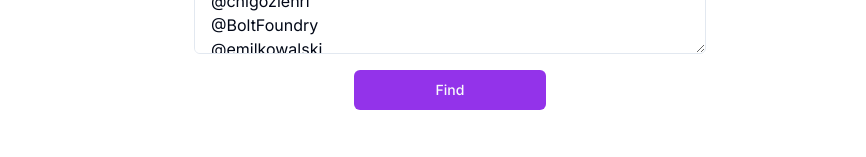
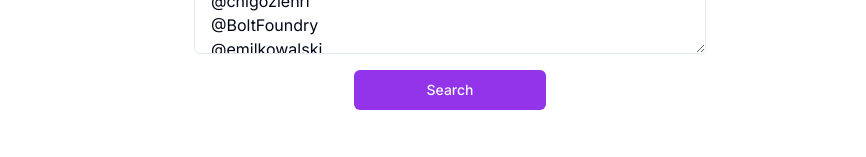
Before and after one commit to publicdirectory/publicdirectory, a Next.js app: page / in a window 1280 px wide. Shown: the part 273-430 px from the top of the page, without its empty margins (190-1056 px from the left). Built offline with nearby package versions, Linux system fonts and the light colour scheme.

Commit message:
added loading state

```diff
--- a/app/page.tsx
+++ b/app/page.tsx
@@ -22,10 +22,11 @@ import {
 import { Button } from "@/components/ui/button"
 import { Input } from "@/components/ui/input"
 import { Label } from "@/components/ui/label"
-import { Pencil, Plus } from "lucide-react"
+import { RefreshCcw, Pencil, Plus } from "lucide-react"
 import directory from "../public/directory.json"
 
 export default function Home() {
+  const [loading, setLoading] = useState(false)
   const [inputText, setInputText] = useState(
     "@Billboards3D\n@AkoolInc\n@chigozienri\n@BoltFoundry\n@emilkowalski_"
   )
@@ -124,6 +125,7 @@ export default function Home() {
   }
 
   const handleButtonClick = async () => {
+    setLoading(true)
     let handles = findSubstrings(inputText)
     // console.log(handles)
 
@@ -173,6 +175,7 @@ export default function Home() {
     )
     // console.log(updatedHandles)
     setHandles(updatedHandles)
+    setLoading(false)
   }
 
   return (
@@ -208,7 +211,14 @@ export default function Home() {
         className="bg-purple-600 hover:bg-purple-700 w-48 mb-8"
         onClick={handleButtonClick}
       >
-        Find
+        {loading ? (
+          <>
+            Searching &nbsp;
+            <RefreshCcw className="animate-spin w-4 h-4" />
+          </>
+        ) : (
+          "Search"
+        )}
       </Button>
       <Table>
         <TableHeader>
```
